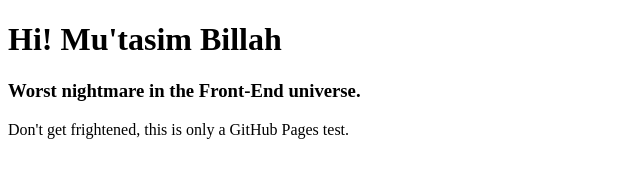
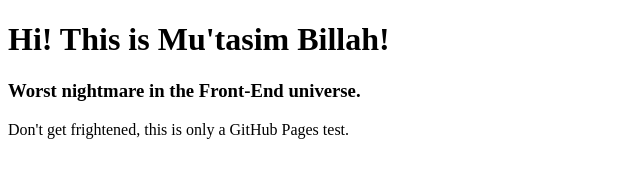
Before and after one commit to mutasimb/mutasimb.github.io, a plain HTML site: page index.html in a window 1280 px wide. Shown: the whole page, without its empty margins (0-640 px from the left). Drawn offline with Linux system fonts and the light colour scheme.

Commit message:
mutasimb attempt 1 correction

```diff
--- a/index.html
+++ b/index.html
@@ -6,7 +6,7 @@
 </head>
 <body>
 
-<h1>Hi! Mu'tasim Billah</h1>
+<h1>Hi! This is Mu'tasim Billah!</h1>
 <h3>Worst nightmare in the Front-End universe.</h3>
 <p>Don't get frightened, this is only a GitHub Pages test.</p>
 
```
